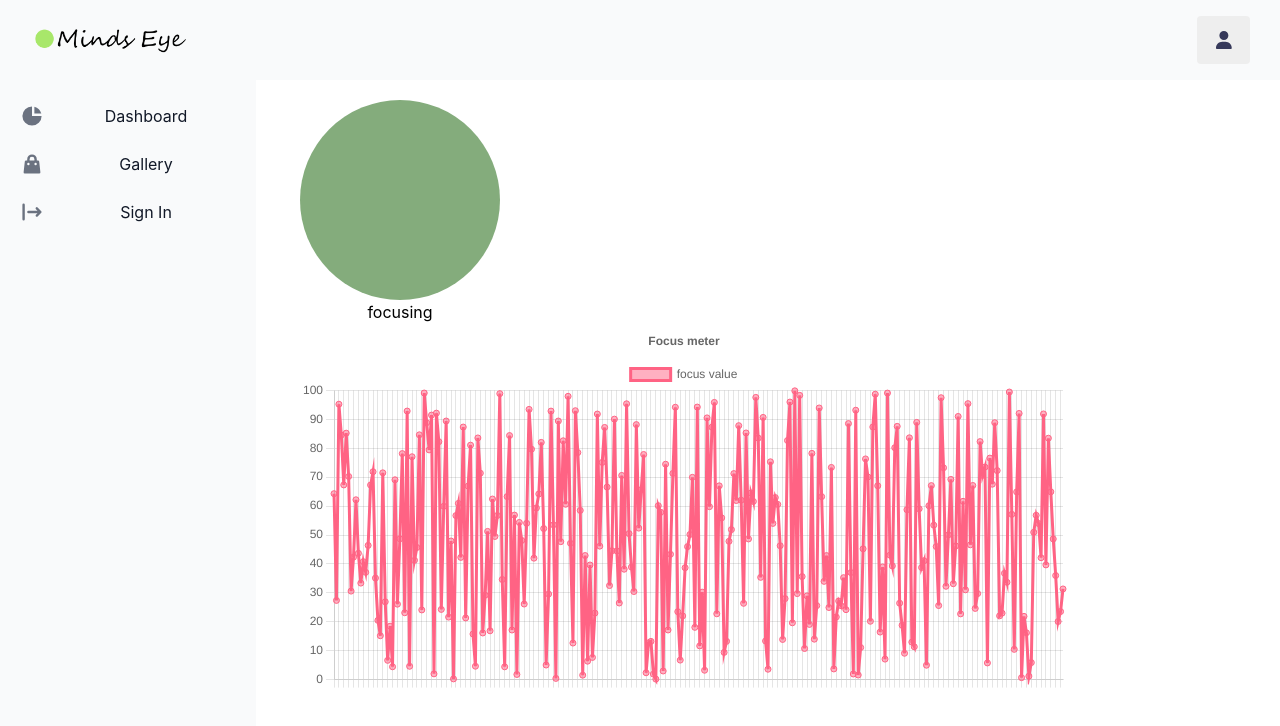
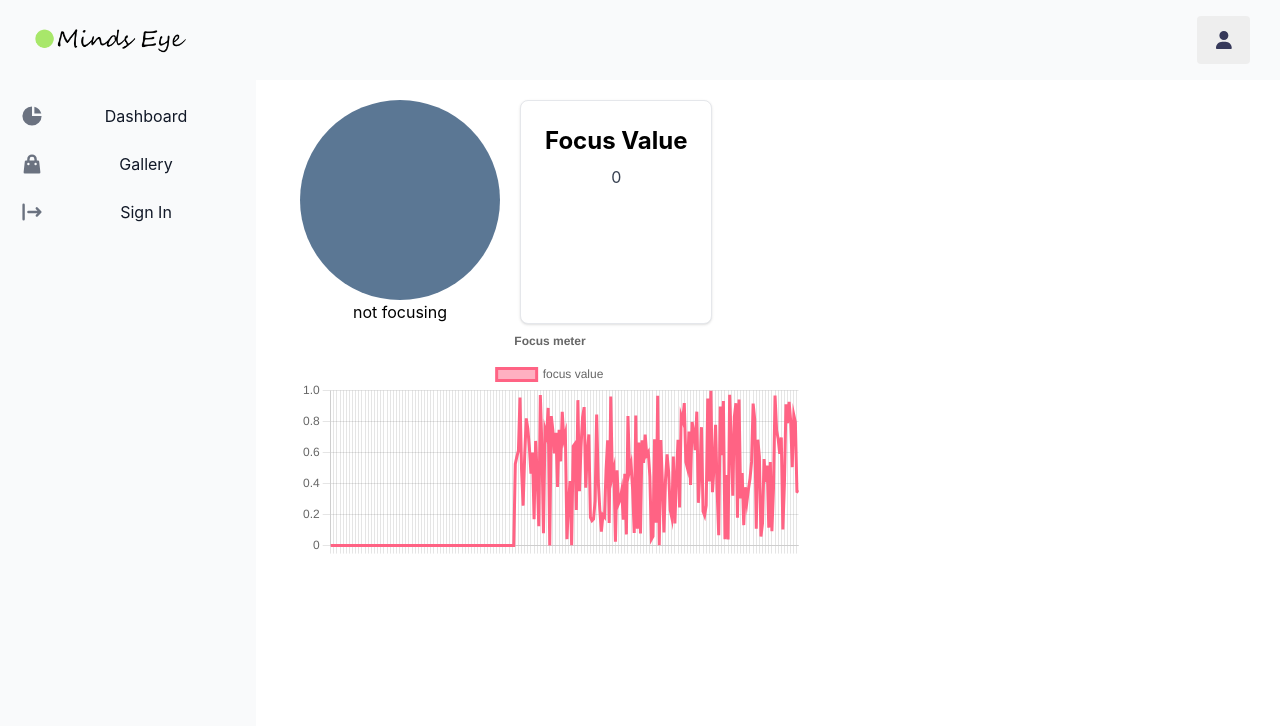
Before and after one commit to 0Xiaohei0/eeg-display, a React (Create React App) app: page / in a window 1280 px wide. Shown: the top 726 px of the page. Built offline with nearby package versions, Linux system fonts and the light colour scheme; no server answers.

Commit message:
focus value display

```diff
--- a/src/App.css
+++ b/src/App.css
@@ -14,10 +14,20 @@
   padding-top: 100px;
   margin-left: 300px;
   max-width: 60vw;
+  max-height: 500px;
 }
 
 .focusCircle--container {
   width: fit-content;
+}
+.focusCircle--head {
+  display: flex;
+  gap: 20px;
+}
+
+.focusGraph--chart {
+  max-width: 500px;
+  max-height: 300px;
 }
 
 .focusCircle {
--- a/src/Components/focusGraph.jsx
+++ b/src/Components/focusGraph.jsx
@@ -16,6 +16,7 @@ import { TestData, updateTestData } from "../Data/testData";
 let dataSource = TestData;
 let updateDataSource = updateTestData;
 const focusThreshold = 0.8;
+const DATA_UPDATE_INTERVAL = 30;
 
 ChartJS.register(
   CategoryScale,
@@ -30,6 +31,7 @@ ChartJS.register(
 export const options = {
   responsive: true,
   animation: false,
+  pointRadius: 0,
   plugins: {
     legend: {
       position: "top",
@@ -58,6 +60,7 @@ function FocusGraph() {
   const chartReference = useRef();
   const [refresh, setRefresh] = useState(false);
   const [isFocusing, setIsFocusing] = useState(false);
+  const [focusAmount, setFocusAmount] = useState(0);
   window.addEventListener("storage", () => {
     //console.log("dataChage");
     setRefresh(!refresh);
@@ -77,12 +80,14 @@ function FocusGraph() {
       } else if (dataSource[0].data < focusThreshold && isFocusing) {
         setIsFocusing(false);
       }
-    }, 10);
+      setRefresh(true);
+    }, DATA_UPDATE_INTERVAL);
     return () => clearInterval(interval);
   }, [refresh, isFocusing]);
 
   return (
     <div className="focusGraph--container">
+      <div className="focusCircle--head">
         <div className="focusCircle--container">
           <div
             className={
@@ -94,7 +99,19 @@ function FocusGraph() {
             {dataSource[0].data >= focusThreshold ? "focusing" : "not focusing"}
           </h3>
         </div>
+        <div
+          href="#"
+          className="inline-block max-w-sm p-6 bg-white border border-gray-200 rounded-lg shadow "
+        >
+          <h5 className="mb-2 text-2xl font-bold ">Focus Value</h5>
+          <p className="font-normal text-gray-700 dark:text-gray-400">
+            {dataSource[0].data}
+          </p>
+        </div>
+      </div>
+      <div className="focusGraph--chart">
         <Line ref={chartReference} options={options} data={data} />
+      </div>
     </div>
   );
 }
--- a/src/Data/testData.js
+++ b/src/Data/testData.js
@@ -17,8 +17,7 @@ export function updateTestData() {
   TestData.splice(0, 1);
 
   inputValue = parseFloat(inputQueue.splice(0, 1));
-  if(isNaN(inputValue) )
-    inputValue = Math.random() * 100;
+  if (isNaN(inputValue)) inputValue = Math.random();
   //console.log("value: " +  isNaN(inputValue));
   TestData.push({ label: "", data: inputValue });
   // console.log(
```
Lines whose indentation alone changed are shown as unchanged.
